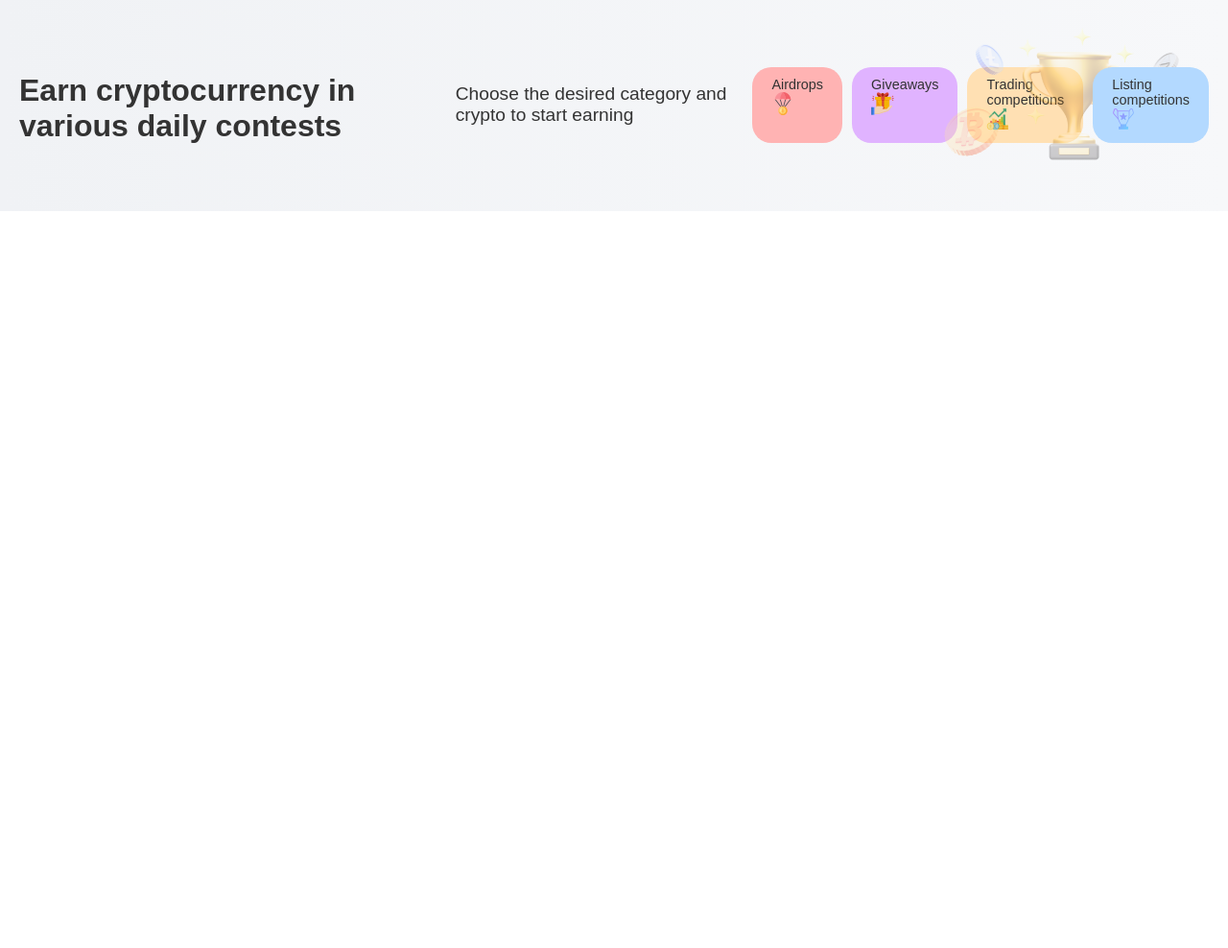
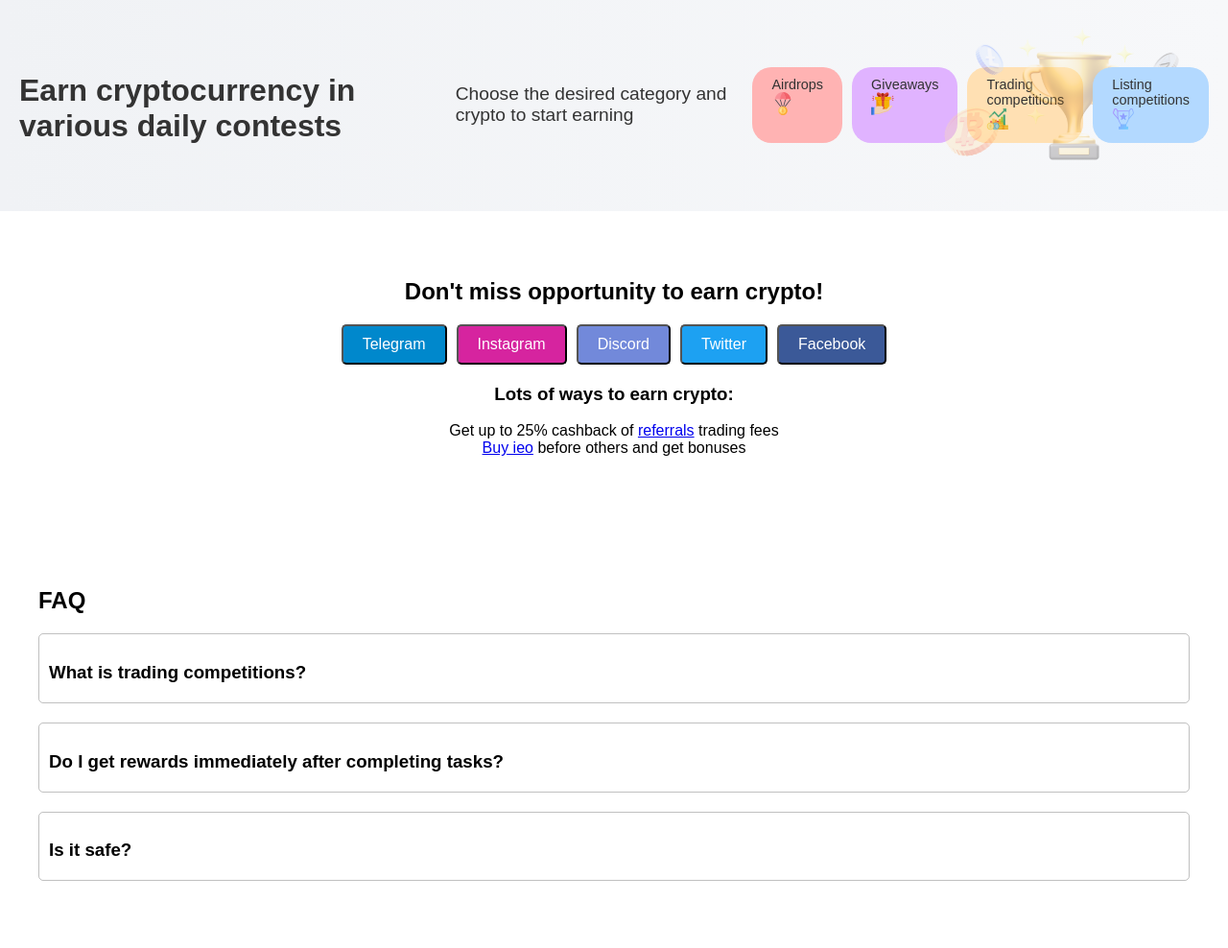
Before and after one commit to codeAKstan/LA_token, a PHP site: page / in a window 1280 px wide. Shown: the part 293-1281 px from the top of the page at 96% size. Before the commit the page ends 513 px from the top, so only its background shows below. Run offline with PHP 8.4, Linux system fonts and the light colour scheme.

Commit message:
Added more sections to the index page

```diff
--- a/assets/scripts/scripts.js
+++ b/assets/scripts/scripts.js
@@ -11,3 +11,11 @@
         navigation.classList.remove('show');
     });
 });
+
+
+document.querySelectorAll('.faq-question').forEach(item => {
+    item.addEventListener('click', () => {
+        const answer = item.nextElementSibling;
+        answer.style.display = answer.style.display === 'block' ? 'none' : 'block';
+    });
+});
--- a/assets/styles/style.css
+++ b/assets/styles/style.css
@@ -193,6 +193,128 @@
     opacity: 0.3;
 }
 
+/* Additional CSS */
+.earn-crypto {
+    background-color: #f7f8fa;
+    padding: 50px 20px;
+    text-align: center;
+}
+
+.earn-crypto h2 {
+    font-size: 2em;
+    margin-bottom: 20px;
+}
+
+.social-buttons {
+    display: flex;
+    justify-content: center;
+    gap: 10px;
+    margin-bottom: 20px;
+}
+
+.social-btn {
+    padding: 10px 20px;
+    border-radius: 5px;
+    color: white;
+    font-size: 1em;
+    text-decoration: none;
+}
+
+.social-btn.telegram { background-color: #0088cc; }
+.social-btn.instagram { background-color: #d6249f; }
+.social-btn.discord { background-color: #7289da; }
+.social-btn.twitter { background-color: #1da1f2; }
+.social-btn.facebook { background-color: #3b5998; }
+
+.earn-crypto h3 {
+    font-size: 1.5em;
+    margin-bottom: 10px;
+}
+
+.earn-list {
+    list-style-type: none;
+    padding: 0;
+    font-size: 1.2em;
+}
+
+.earn-list li {
+    margin-bottom: 10px;
+}
+
+.earn-list li a {
+    color: #5661FF;
+    text-decoration: none;
+}
+
+.earn-list li a:hover {
+    text-decoration: underline;
+}
+
+/* Earn Cryptocurrency section */
+.earn-crypto {
+    text-align: center;
+    padding: 50px 0;
+}
+
+.earn-crypto .contest-categories {
+    margin: 20px 0;
+}
+
+.earn-crypto .category-btn {
+    margin: 5px;
+    padding: 10px 20px;
+    border: none;
+    border-radius: 20px;
+    background-color: #f0f0f0;
+    cursor: pointer;
+}
+
+.earn-crypto .contest-image {
+    max-width: 100%;
+    height: auto;
+}
+
+/* Social Media section */
+.social-media {
+    text-align: center;
+    padding: 50px 0;
+}
+
+.social-media .social-buttons {
+    display: flex;
+    justify-content: center;
+    margin: 20px 0;
+}
+
+
+
+.social-media .earning-options {
+    list-style: none;
+    padding: 0;
+}
+
+/* FAQ section */
+.faq {
+    padding: 50px 40px;
+}
+
+.faq .faq-item {
+    margin-bottom: 20px;
+    border: 0.1px solid rgba(0, 0, 0, 0.247);
+    border-radius: 5px;
+    padding: 10px;
+}
+
+.faq .faq-item h3 {
+    margin-bottom: 10px;
+    cursor: pointer;
+}
+
+.faq .faq-answer {
+    display: none;
+}
+
+
 
 
 
@@ -251,4 +373,7 @@
                                     width: 150px;
                                     margin-top: 20px;
                                 }
+                                .social-buttons {
+                                    flex-direction: column;
+                                }
 }
--- a/index.html
+++ b/index.html
@@ -1,12 +1,14 @@
 <!DOCTYPE html>
 <html lang="en">
+
 <head>
     <meta charset="UTF-8">
     <meta name="viewport" content="width=device-width, initial-scale=1.0">
-    <title>LAtoken</title>
+    <title>LATOKEN</title>
     <link rel="shortcut icon" href="assets/images/favicon-32x32.png" type="image/x-icon">
     <link rel="stylesheet" href="assets/styles/style.css">
 </head>
+
 <body>
     <header>
         <div class="header-container">
@@ -28,6 +30,7 @@
             <button class="menu-toggle">☰</button>
         </div>
     </header>
+
     <main>
         <section class="hero">
             <h1>Gain on the Next Big Thing in Crypto</h1>
@@ -37,6 +40,8 @@
             </form>
             <img class="crypto-image" src="assets/images/Slide1.webp" alt="Crypto Image">
         </section>
+
+        <!--Earn Cryptocurrency -->
 
     <section class="contest">
     <h2>Earn cryptocurrency in various daily contests</h2>
@@ -49,8 +54,62 @@
     </div>
     <img class="trophy-image" src="assets/images/cup.png" alt="Trophy Image">
     </section>
+
+
+        <!--Social Media -->
+        <section class="social-media">
+            <h2>Don't miss opportunity to earn crypto!</h2>
+            <div class="social-buttons">
+                <button class="social-btn telegram">Telegram</button>
+                <button class="social-btn instagram">Instagram</button>
+                <button class="social-btn discord">Discord</button>
+                <button class="social-btn twitter">Twitter</button>
+                <button class="social-btn facebook">Facebook</button>
+            </div>
+            <h3>Lots of ways to earn crypto:</h3>
+            <ul class="earning-options">
+                <li>Get up to 25% cashback of <a href="#">referrals</a> trading fees</li>
+                <li><a href="#">Buy ieo</a> before others and get bonuses</li>
+            </ul>
+        </section>
+
+        <!--FAQ -->
+        <section class="faq">
+            <h2>FAQ</h2>
+            <div class="faq-item">
+                <h3 class="faq-question">What is trading competitions?</h3>
+                <div class="faq-answer">
+                    <p>A trading competition is an event in which you need to trade more volume than others in order to earn a reward in the desired cryptocurrency. Prizes are divided into several sectors, in order to get into one sector or another, read the terms of the competition and trade the largest volume in order to move as far as possible and get the biggest reward.</p>
+                </div>
+            </div>
+            <div class="faq-item">
+                <h3 class="faq-question">Do I get rewards immediately after completing tasks?</h3>
+                <div class="faq-answer">
+                    <p>Distribution of rewards is made in accordance with the distribution date in Terms and Conditions. All tokens will be automatically credited to your LATOKEN wallet balance.</p>
+                </div>
+            </div>
+            <div class="faq-item">
+                <h3 class="faq-question">Is it safe?</h3>
+                <div class="faq-answer">
+                    <p>Yes, when trading on the LATOKEN exchange, your funds are completely safe, and the competition is under strict moderation control without dishonesty on the part of other participants.</p>
+                </div>
+            </div>
+        </section>
+
     </main>
 
     <script src="assets/scripts/scripts.js"></script>
+    <script>
+        document.addEventListener('DOMContentLoaded', () => {
+            document.querySelectorAll('.faq-question').forEach(item => {
+                item.addEventListener('click', () => {
+                    const answer = item.nextElementSibling;
+                    answer.style.display = answer.style.display === 'block' ? 'none' : 'block';
+                });
+            });
+        });
+        </script>
+
 </body>
+
 </html>
```
Lines whose indentation alone changed are shown as unchanged.
